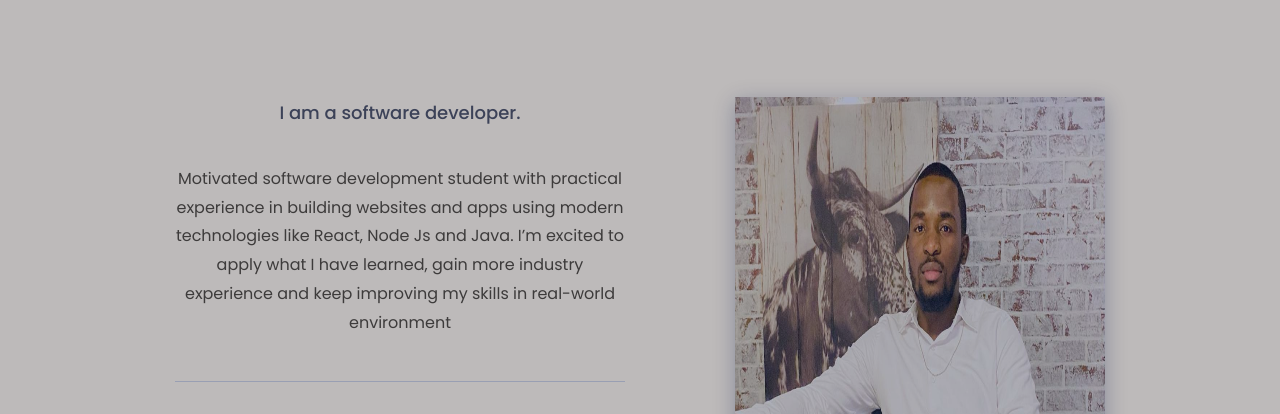
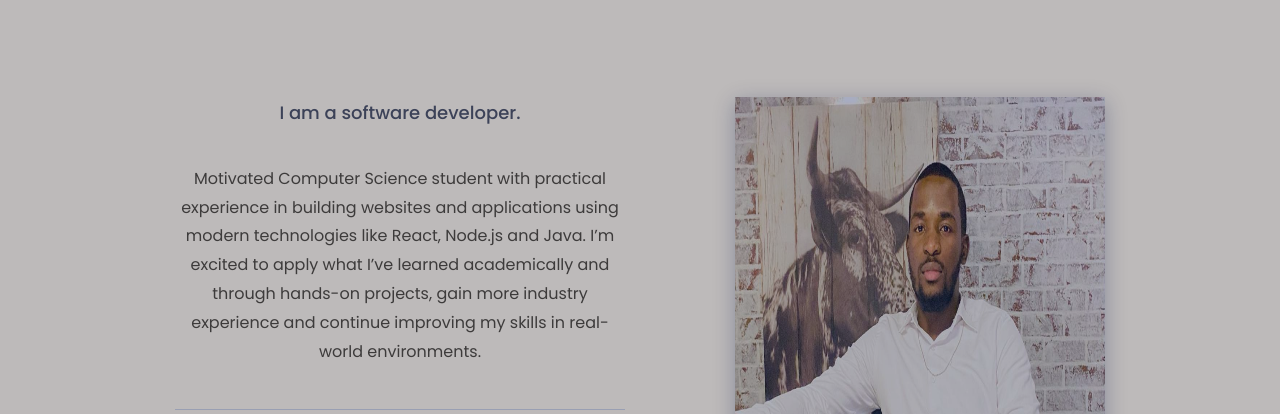
Before and after one commit to GlodiNgoy/portfolio, a plain HTML site: page glodiporfolio/index.html in a window 1280 px wide. Shown: the part 1100-1514 px from the top of the page. Drawn offline with nearby package versions, Linux system fonts and the light colour scheme.

Commit message:
fixed about

```diff
--- a/glodiporfolio/index.html
+++ b/glodiporfolio/index.html
@@ -133,10 +133,11 @@
 									I am a software developer.
 								</h3>
 								<p style="color: #3d3b3b; opacity: 1;">
-									Motivated software development student with practical experience in building
-									websites and apps using modern technologies like React, Node Js and Java.
-									I’m excited to apply what I have learned, gain more industry experience and keep
-									improving my skills in real-world environment
+									Motivated Computer Science student with practical experience in building websites
+									and applications using modern technologies like React, Node.js and Java.
+									I’m excited to apply what I’ve learned academically and through hands-on projects,
+									gain more industry experience and continue improving my skills in real-world
+									environments.
 								</p>
 								<div class="row">
 									<div class="col-sm-4">
@@ -419,7 +420,8 @@
 														Electrician Technician, part of a school project (Installing
 														lights, relays
 														and generator for the school) where we work.
-														My role in the team focused on coordinating the project by assisting the
+														My role in the team focused on coordinating the project by
+														assisting the
 														team.
 												</div><!--/.timeline-content-->
 											</div><!--/.timeline-->
```
Also changed, not shown: index.html (+7 -5 lines), 3 other files.
